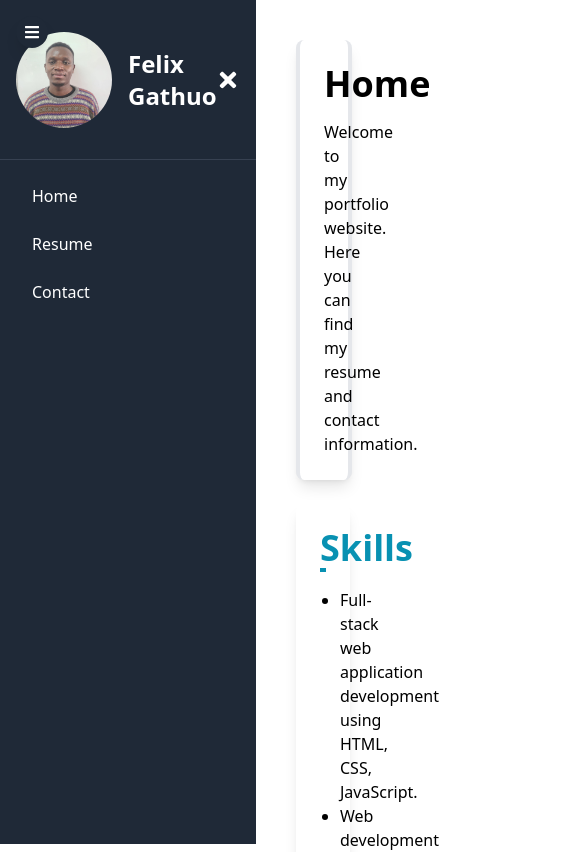
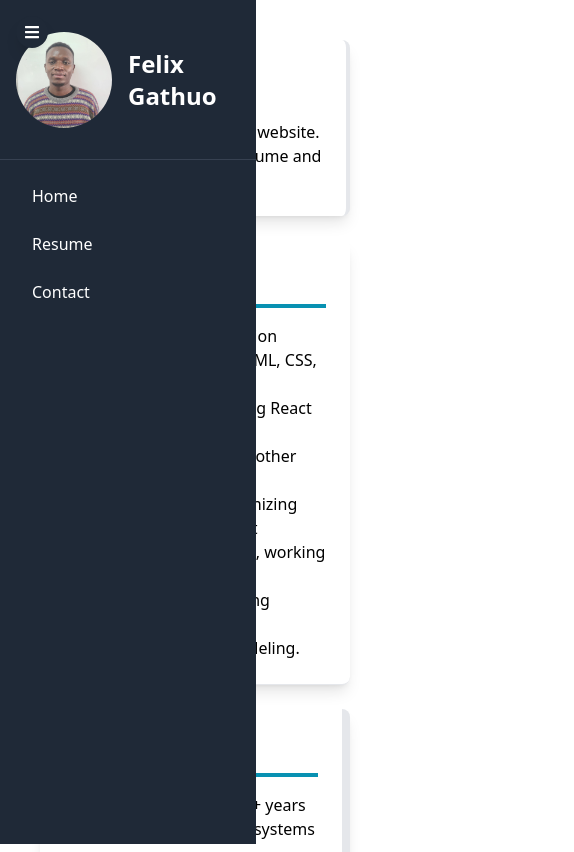
Before and after one commit to FelixGathuo/portfolio, a Next.js app: page / in a window 390 px wide. Shown: the top 852 px of the page, 574 px wide, since content can reach past the window. Built offline with nearby package versions, Linux system fonts and the light colour scheme.

Commit message:
fixed sidebar for smaller screens

```diff
--- a/app/layout.js
+++ b/app/layout.js
@@ -12,8 +12,8 @@ export const metadata = {
 export default function RootLayout({ children }) {
   return (
     <html lang="en">
-      <body className="">
-        <Sidebar />
+      <body >
+        <Sidebar/>
         {children}
       </body>
     </html>
--- a/app/page.js
+++ b/app/page.js
@@ -4,7 +4,7 @@ import { FaLinkedin, FaTwitter, FaGithub } from 'react-icons/fa';
 
 const Home = () => {
   return (
-    <div className="flex-1 p-10 ml-64">
+    <div className="p-10 md:ml-64">
       <section id="home" className="bg-white shadow-lg rounded-lg p-6 mb-6 border-x-4 border-gray-200">
         <h2 className="text-4xl font-bold mb-4">Home</h2>
         <p>
--- a/components/Sidebar.jsx
+++ b/components/Sidebar.jsx
@@ -3,7 +3,7 @@ import React, { useState } from 'react';
 import Image from 'next/image';
 import profile from '@/public/images/profile.jpg';
 import Link from 'next/link';
-import { FaBars, FaTimes } from 'react-icons/fa';
+import { FaBars } from 'react-icons/fa';
 
 const Sidebar = () => {
   const [isOpen, setIsOpen] = useState(true);
@@ -21,22 +21,19 @@ const Sidebar = () => {
             <Image src={profile} alt="Profile Picture" className='w-24 h-24 rounded-full' />
             <h1 className="text-2xl font-bold ml-4">Felix Gathuo</h1>
           </div>
-          <button onClick={toggleSidebar} className="md:hidden text-2xl">
-            <FaTimes />
-          </button>
         </div>
         <ul className="flex flex-col p-4">
           <li className="mb-2">
-            <Link href="#home"className="block py-2 px-4 rounded hover:bg-gray-700 transition-colors">Home
+            <Link onClick={toggleSidebar} href="#home"className="block py-2 px-4 rounded hover:bg-gray-700 transition-colors">Home
             </Link>
           </li>
           <li className="mb-2">
-            <Link href="#resume"
+            <Link onClick={toggleSidebar} href="#resume"
                className="block py-2 px-4 rounded hover:bg-gray-700 transition-colors">Resume
             </Link>
           </li>
           <li className="mb-2">
-            <Link href="#contact" className="block py-2 px-4 rounded hover:bg-gray-700 transition-colors">Contact
+            <Link onClick={toggleSidebar} href="#contact" className="block py-2 px-4 rounded hover:bg-gray-700 transition-colors">Contact
             </Link>
           </li>
         </ul>
```
